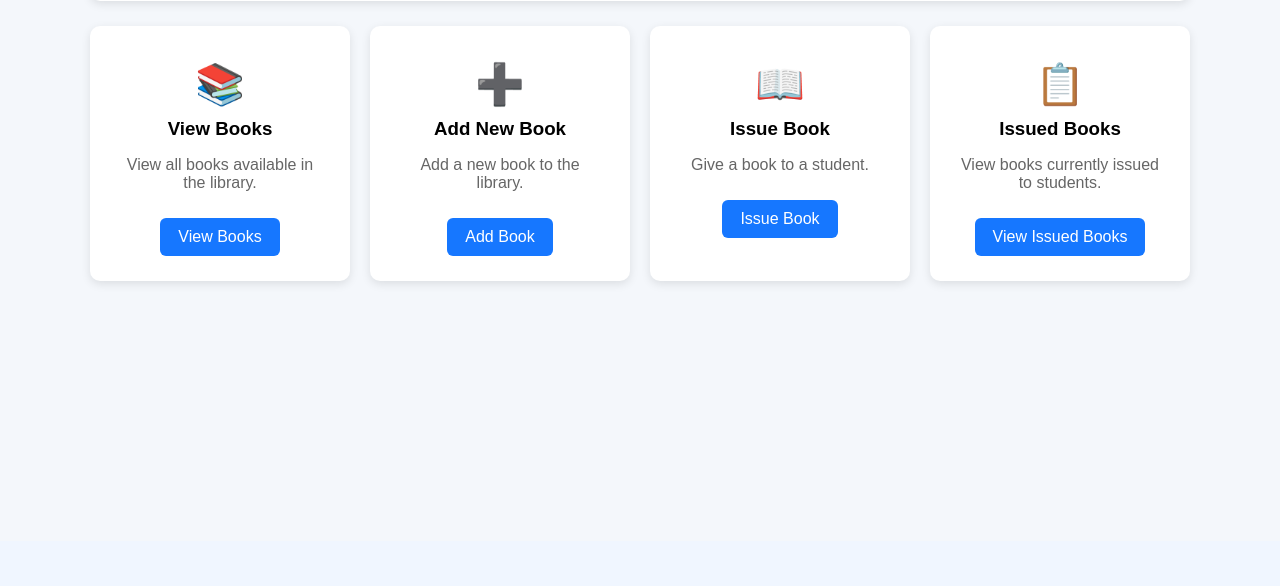
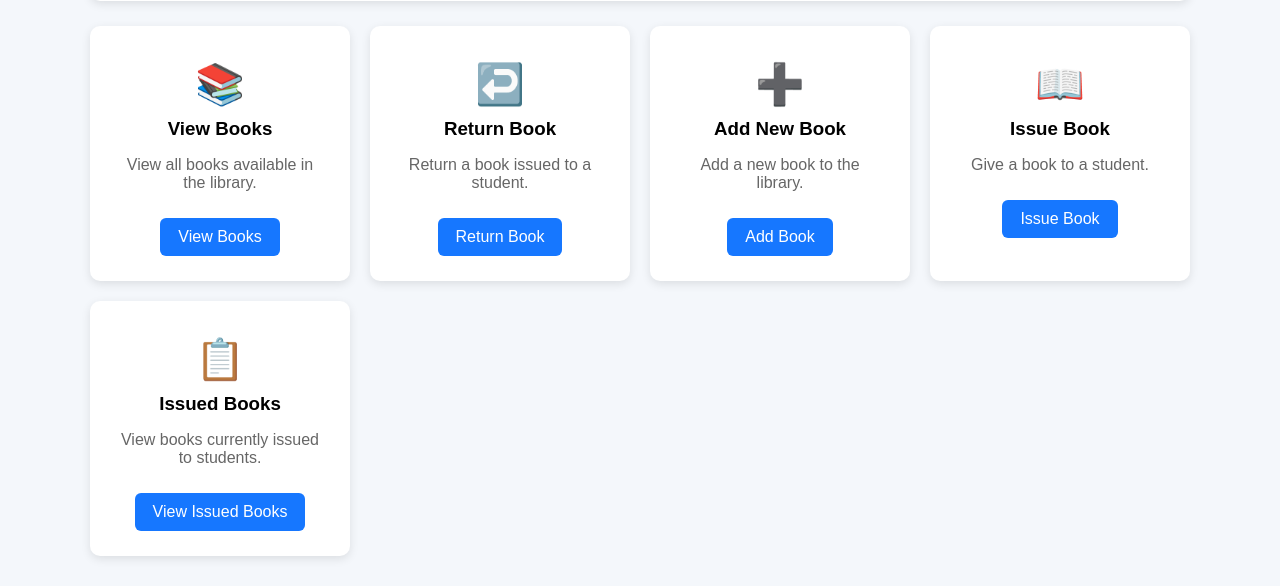
Before and after one commit to kardapreet3-cmd/College-management-system, a Flask app: template templates/librarian_dashboard.html in a window 1280 px wide. Shown: the part 259-845 px from the top of the page. Before the commit the page ends 545 px from the top, so only its background shows below. Run offline with Flask 3, Linux system fonts and the light colour scheme; the template is opened without the code that fills it, so the values that code supplies are empty.

Commit message:
Update librarian dashboard

```diff
--- a/templates/librarian_dashboard.html
+++ b/templates/librarian_dashboard.html
@@ -159,7 +159,27 @@
                 </a>
 
             </div>
+<!-- RETURN BOOKS -->
 
+<div class="card">
+
+    <h2>↩️</h2>
+
+    <h3>Return Book</h3>
+
+    <p>
+        Return a book issued
+        to a student.
+    </p>
+
+    <a href="{{ url_for('issued_books') }}"
+       class="btn">
+
+        Return Book
+
+    </a>
+
+</div>
 
             <!-- ADD BOOK -->
 
@@ -182,6 +202,8 @@
                 </a>
 
             </div>
+
+
 
 
             <!-- ISSUE BOOK -->
```
